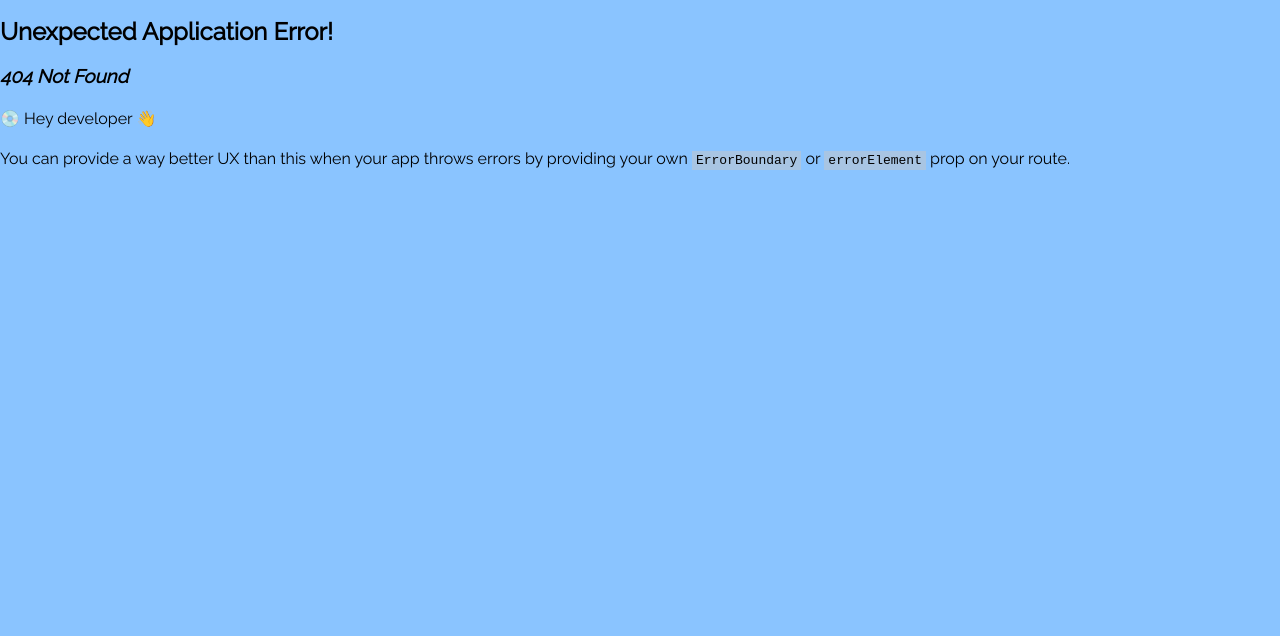
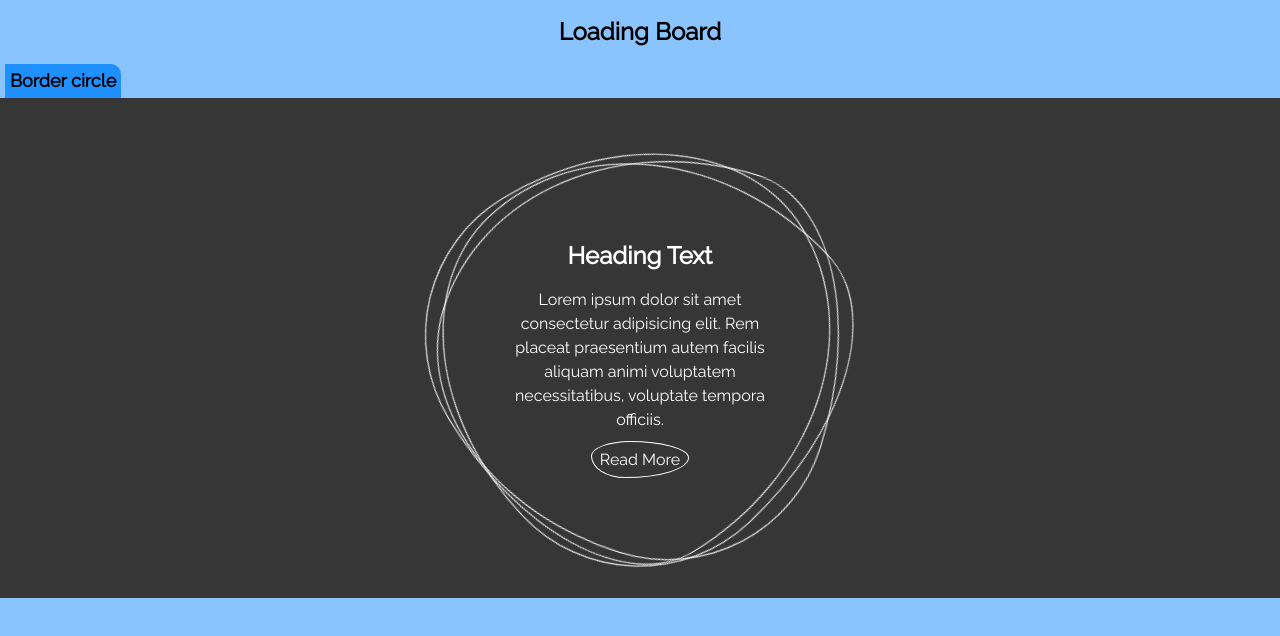
Before and after one commit to hoinlee-moi/React-widget, a React (Create React App) app: page /borderBoard/1 in a window 1280 px wide. Before the commit this address had no page. Shown: the top 636 px of the page. Built offline with nearby package versions, Linux system fonts and the light colour scheme.

Commit message:
feat : border 애니메이션 추가(border circle)

```diff
--- /dev/null
+++ b/src/pages/borad/BorderBoard.tsx
@@ -0,0 +1,26 @@
+import { useLocation, useNavigate, useRoutes } from "react-router-dom";
+
+import styles from "../../styles/Board.module.css"
+import Boder1 from "../borderAni/Border1";
+
+const BorderBoard = () => {
+    const element = useRoutes([
+      { path: "1", element: <Boder1 /> },
+    ]);
+    const {pathname} = useLocation()
+    const navigate = useNavigate();
+
+    return (
+      <div className={styles.boardContainer}>
+        <h2>Loading Board</h2>
+        <nav className={styles.boardNav}>
+          <ul>
+            <li onClick={() => navigate("/borderBoard/1")}>Border circle</li>
+          </ul>
+        </nav>
+        <section className={pathname!=="/borderBoard"?styles.item_section:""}>{element}</section>
+      </div>
+    );
+  };
+
+  export default BorderBoard;
--- a/src/pages/borad/LoadingBoard.tsx
+++ b/src/pages/borad/LoadingBoard.tsx
@@ -1,6 +1,6 @@
 import React from "react";
-import { Link, useNavigate, useRoutes } from "react-router-dom";
-import styles from "../../styles/Loading/Loading.module.css";
+import { useLocation, useNavigate, useRoutes } from "react-router-dom";
+import styles from "../../styles/Board.module.css";
 import Loading1 from "../loading/Loading1";
 import Loading2 from "../loading/Loading2";
 import Loading3 from "../loading/Loading3";
@@ -11,7 +11,9 @@ const LoadingBoard = () => {
     { path: "2", element: <Loading2 /> },
     { path: "3", element: <Loading3 /> },
   ]);
+  const { pathname } = useLocation();
   const navigate = useNavigate();
+
   return (
     <div className={styles.boardContainer}>
       <h2>Loading Board</h2>
@@ -22,9 +24,13 @@ const LoadingBoard = () => {
           <li onClick={() => navigate("/loadingBoard/3")}>Gradation</li>
         </ul>
       </nav>
-      <section className={styles.item_section}>{element}</section>
+      <section
+        className={pathname !== "/loadingBoard" ? styles.item_section : ""}
+      >
+        {element}
+      </section>
     </div>
   );
 };
 
-export default React.memo(LoadingBoard);
+export default LoadingBoard;
--- /dev/null
+++ b/src/pages/borderAni/Border1.tsx
@@ -0,0 +1,22 @@
+import styles from "../../styles/border/Border1.module.css";
+
+const Border1 = () => {
+  return (
+    <div className={styles.squareBox}>
+      <div className={styles.square}>
+        <span />
+        <span />
+        <span />
+        <div>
+            <h2>Heading Text</h2>
+            <p>
+                Lorem ipsum dolor sit amet consectetur adipisicing elit. Rem placeat praesentium autem facilis aliquam animi voluptatem necessitatibus, voluptate tempora officiis.
+            </p>
+            <a href="#none">Read More</a>
+        </div>
+      </div>
+    </div>
+  );
+};
+
+export default Border1;
--- a/src/pages/main/Main.tsx
+++ b/src/pages/main/Main.tsx
@@ -4,7 +4,8 @@ const Main = () => {
   const navigate = useNavigate();
   return (
     <div>
-      <button onClick={() => navigate("/loadingBoard")}>로딩게시판</button>
+      <button onClick={() => navigate("/loadingBoard")}>loading animation</button>
+      <button onClick={() => navigate("/borderBoard")}>border animation</button>
     </div>
   );
 };
--- a/src/styles/Loading/Loading.module.css
+++ b/src/styles/Board.module.css
@@ -11,9 +11,11 @@
   font-weight: bold;
   cursor: pointer;
 }
+.boardNav ul li:first-child {
+    border-radius: 10px 0 0 0;
+}
 .boardNav ul li:nth-child(1) {
   background-color: dodgerblue;
-  border-radius: 10px 0 0 0;
   margin-left: 5px;
 }
 .boardNav ul li:nth-child(2) {
@@ -22,8 +24,10 @@
 .boardNav ul li:nth-child(3) {
   background-color: gray;
 }
+.boardNav ul li:last-child {
+    border-radius: 0px 10px 0 0;
+}
 .item_section {
   height: 500px;
-  max-height: 1000px;
-  background-color: #fff;
+  background-color: #363636;
 }
--- /dev/null
+++ b/src/styles/border/Border1.module.css
@@ -0,0 +1,73 @@
+.squareBox {
+  height: 100%;
+  display: flex;
+  justify-content: center;
+  align-items: center;
+}
+.square {
+  width: 400px;
+  height: 400px;
+  position: relative;
+}
+
+.square span {
+  position: absolute;
+  width: inherit;
+  height: inherit;
+  border: 1px solid #fff;
+  border-radius: 40% 60% 65% 35% / 40% 45% 55% 60%;
+  transition: 0.8s;
+  animation: circle 5s linear infinite;
+}
+
+.square:hover span {
+    border: none;
+}
+
+.square span:nth-child(1) {
+  animation: circle 6s linear infinite;
+}
+.square span:nth-child(2) {
+  animation: circle 4s linear infinite;
+  animation-direction: reverse;
+}
+.square span:nth-child(3) {
+  animation: circle 10s linear infinite;
+}
+.square:hover span:nth-child(1){
+    opacity: 0.3;
+    background-color: crimson;
+}
+.square:hover span:nth-child(2){
+    opacity: 0.6;
+    background-color: dodgerblue;
+}
+.square:hover span:nth-child(3){
+    opacity: 0.8;
+    background-color: yellowgreen;
+}
+
+.square div {
+    position: absolute;
+    top: 50%;
+    left: 50%;
+    transform: translate(-50%,-50%);
+    width: 70%;
+    text-align: center;
+    color: #fff;
+}
+.square div a {
+    padding: 8px;
+    color: white;
+    border: 1px solid white;
+    border-radius: 40% 60% 65% 35% / 40% 45% 55% 60%;
+}
+
+@keyframes circle {
+  0% {
+    transform: rotate(0);
+  }
+  100% {
+    transform: rotate(360deg);
+  }
+}
```
Also changed, not shown: src/Router.js (+12 -0 lines).
